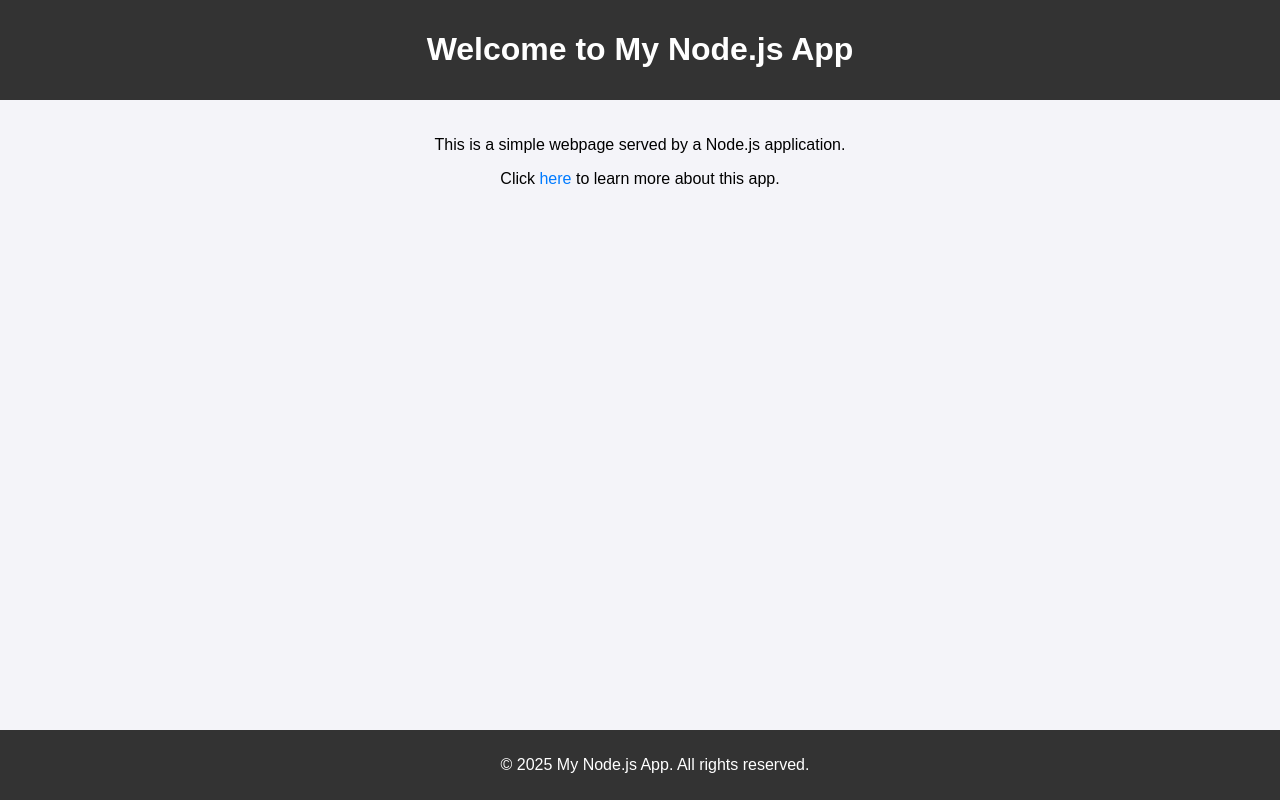
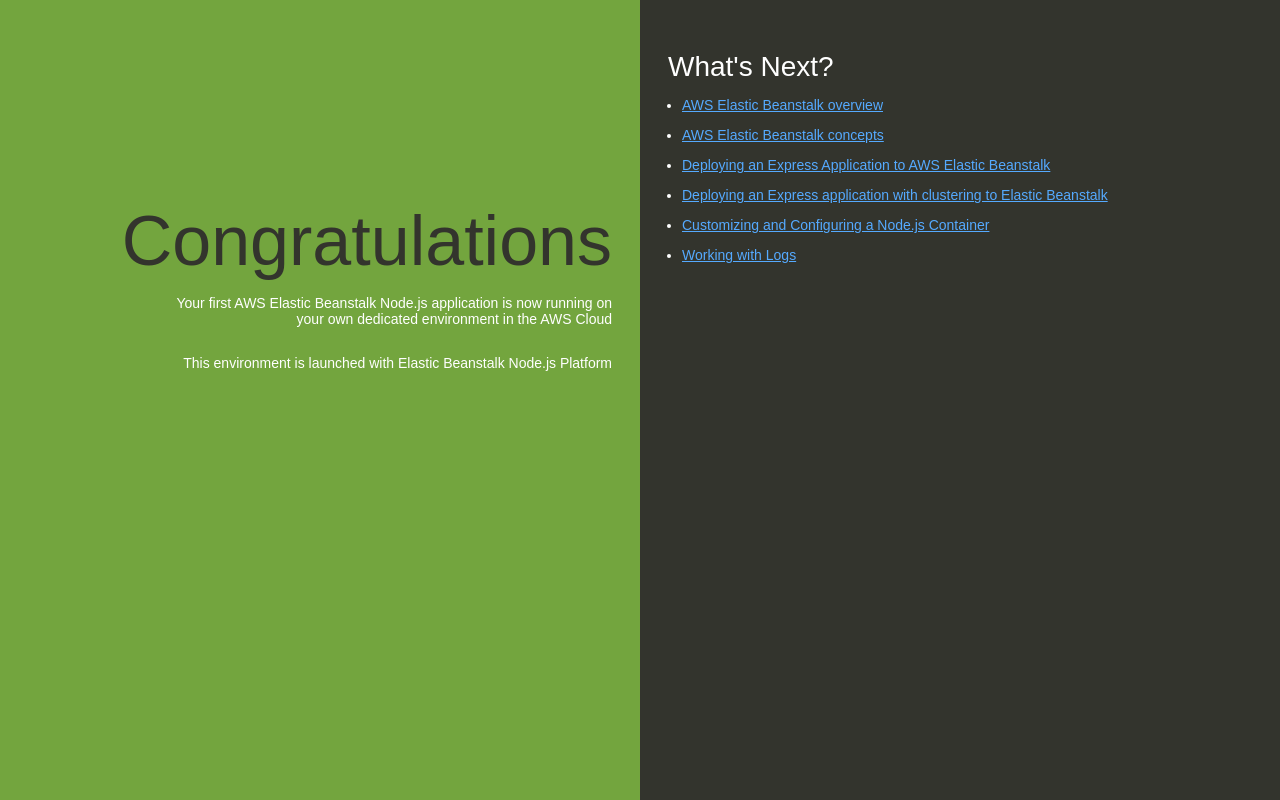
Before and after one commit to venkatakrishnaremala/My-nodejs-app, a website: page index.html in a window 1280 px wide. Drawn offline with Linux system fonts and the light colour scheme.

Commit message:
Updating index.html

```diff
--- a/index.html
+++ b/index.html
@@ -1,54 +1,93 @@
 <!DOCTYPE html>
-<html lang="en">
-<head>
-  <meta charset="UTF-8">
-  <meta name="viewport" content="width=device-width, initial-scale=1.0">
-  <title>Node.js App</title>
+<html><head><meta http-equiv="Content-Type" content="text/html; charset=windows-1252">
+    <title>Elastic Beanstalk</title>
     <style>
       body {
+        color: #ffffff;
         font-family: Arial, sans-serif;
-      background-color: #f4f4f9;
-      margin: 0;
-      padding: 0;
+        font-size:14px;
+        -moz-transition-property: text-shadow;
+        -moz-transition-duration: 4s;
+        -webkit-transition-property: text-shadow;
+        -webkit-transition-duration: 4s;
+        text-shadow: none;
       }
-    header {
-      background-color: #333;
-      color: white;
-      padding: 10px 15px;
-      text-align: center;
-    }
-    main {
-      padding: 20px;
-      text-align: center;
-    }
-    footer {
-      background-color: #333;
-      color: white;
-      text-align: center;
-      padding: 10px 15px;
-      position: fixed;
-      bottom: 0;
-      width: 100%;
+      body.blurry {
+        -moz-transition-property: text-shadow;
+        -moz-transition-duration: 4s;
+        -webkit-transition-property: text-shadow;
+        -webkit-transition-duration: 4s;
+        text-shadow: #fff 0px 0px 25px;
       }
       a {
-      color: #007BFF;
-      text-decoration: none;
+        color: #55aaff;
       }
-    a:hover {
-      text-decoration: underline;
+      .textColumn, .linksColumn {
+        padding: 2em;
+      }
+      .textColumn {
+        position: absolute;
+        top: 0px;
+        right: 50%;
+        bottom: 0px;
+        left: 0px;
+
+        text-align: right;
+        padding-top: 11em;
+        background-color: #73A53E;
+
+      }
+      .textColumn p {
+        width: 75%;
+        float:right;
+      }
+      .linksColumn {
+        position: absolute;
+        top:0px;
+        right: 0px;
+        bottom: 0px;
+        left: 50%;
+
+        background-color: #33342D;
+      }
+
+      h1 {
+        color: #33342D;
+        font-size: 500%;
+        font-weight: normal;
+        margin-bottom: 0em;
+      }
+      h2 {
+        font-size: 200%;
+        font-weight: normal;
+        margin-bottom: 0em;
+      }
+      ul {
+        padding-left: 1em;
+        margin: 0px;
+      }
+      li {
+        margin: 1em 0em;
       }
     </style>
   </head>
   <body>
-  <header>
-    <h1>Welcome to My Node.js App</h1>
-  </header>
-  <main>
-    <p>This is a simple webpage served by a Node.js application.</p>
-    <p>Click <a href="/about">here</a> to learn more about this app.</p>
-  </main>
-  <footer>
-    <p>&copy; 2025 My Node.js App. All rights reserved.</p>
-  </footer>
-</body>
-</html>
+    <div class="textColumn">
+      <h1>Congratulations</h1>
+      <p>Your first AWS Elastic Beanstalk Node.js application is now running on your own dedicated environment in the AWS Cloud</p>
+      <p>This environment is launched with Elastic Beanstalk Node.js Platform</p>
+    </div>
+    <div class="linksColumn">
+      <h2>What's Next?</h2>
+      <ul>
+        <li><a href="https://docs.aws.amazon.com/elasticbeanstalk/latest/dg/Welcome.html">AWS Elastic Beanstalk overview</a></li>
+        <li><a href="https://docs.aws.amazon.com/elasticbeanstalk/latest/dg/concepts.html">AWS Elastic Beanstalk concepts</a></li>
+        <li><a href="https://docs.aws.amazon.com/elasticbeanstalk/latest/dg/create_deploy_nodejs_express.html">Deploying an Express Application to AWS Elastic Beanstalk</a></li>
+        <li><a href="https://docs.aws.amazon.com/elasticbeanstalk/latest/dg/nodejs-express-clustering.html">Deploying an Express application with clustering to Elastic Beanstalk</a></li>
+        <li><a href="https://docs.aws.amazon.com/elasticbeanstalk/latest/dg/create_deploy_nodejs.container.html">Customizing and Configuring a Node.js Container</a></li>
+        <li><a href="https://docs.aws.amazon.com/elasticbeanstalk/latest/dg/using-features.logging.html">Working with Logs</a></li>
+      </ul>
+    </div>
+
+
+</body></html>
```
Lines whose indentation alone changed are shown as unchanged.
